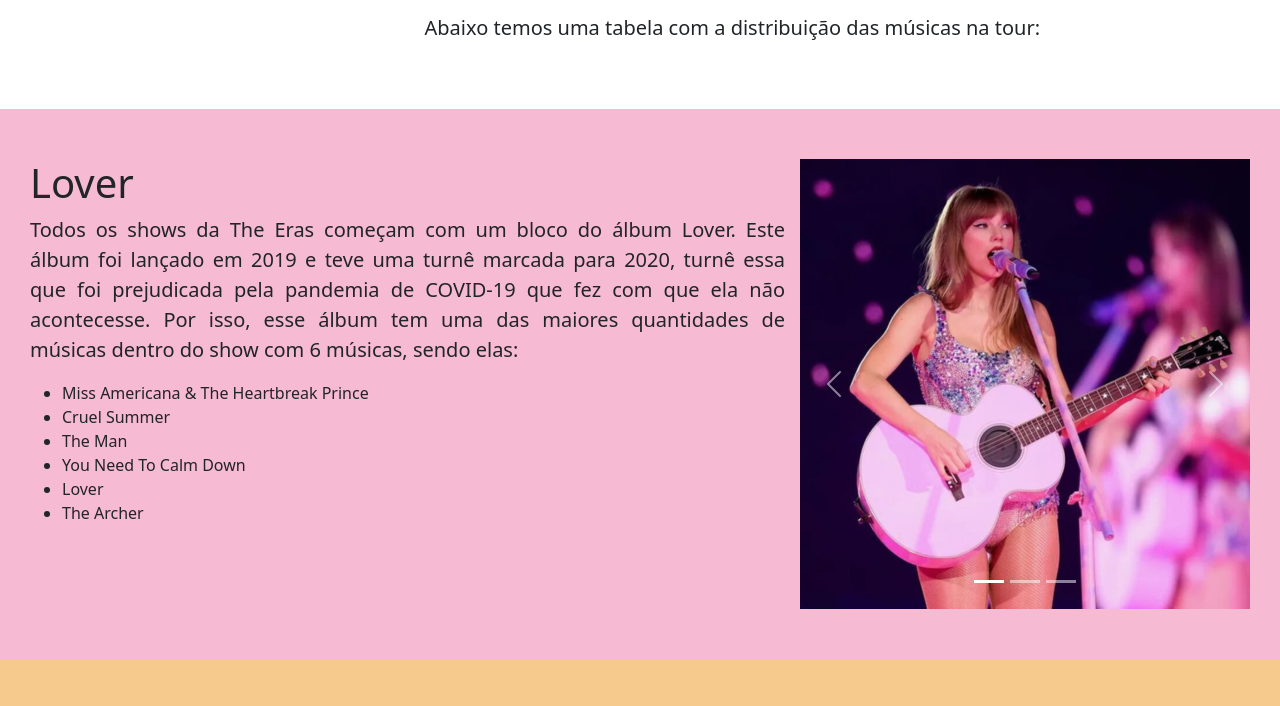
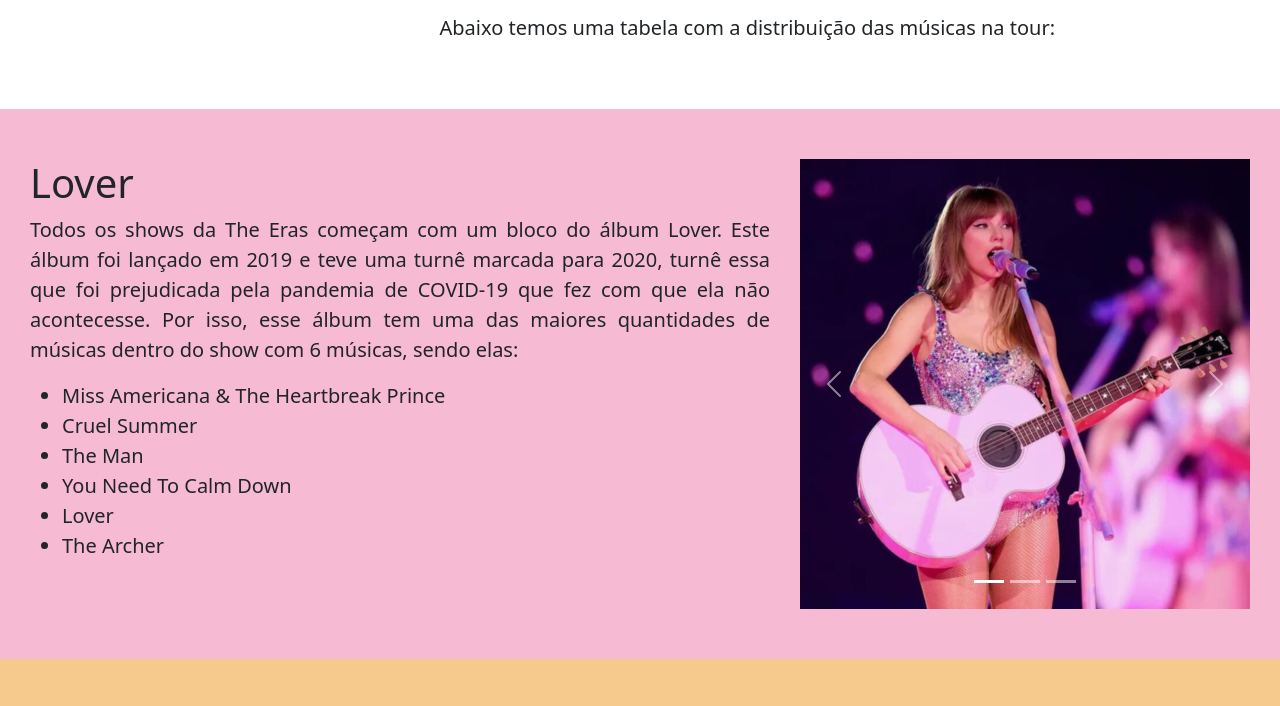
Before and after one commit to iampedroeduardo/LGBT-History, a plain HTML site: page index.html in a window 1280 px wide. Shown: the part 605-1311 px from the top of the page. Drawn offline with nearby package versions, Linux system fonts and the light colour scheme.

Commit message:
Update style.css

```diff
--- a/style.css
+++ b/style.css
@@ -62,5 +62,8 @@ section{
     padding-right: 30px;
     display: flex;
     flex-direction: row;
-    gap: 15px;
+    gap: 30px;
 }
+.musicas{
+    font-size: 20px;
+}
```
